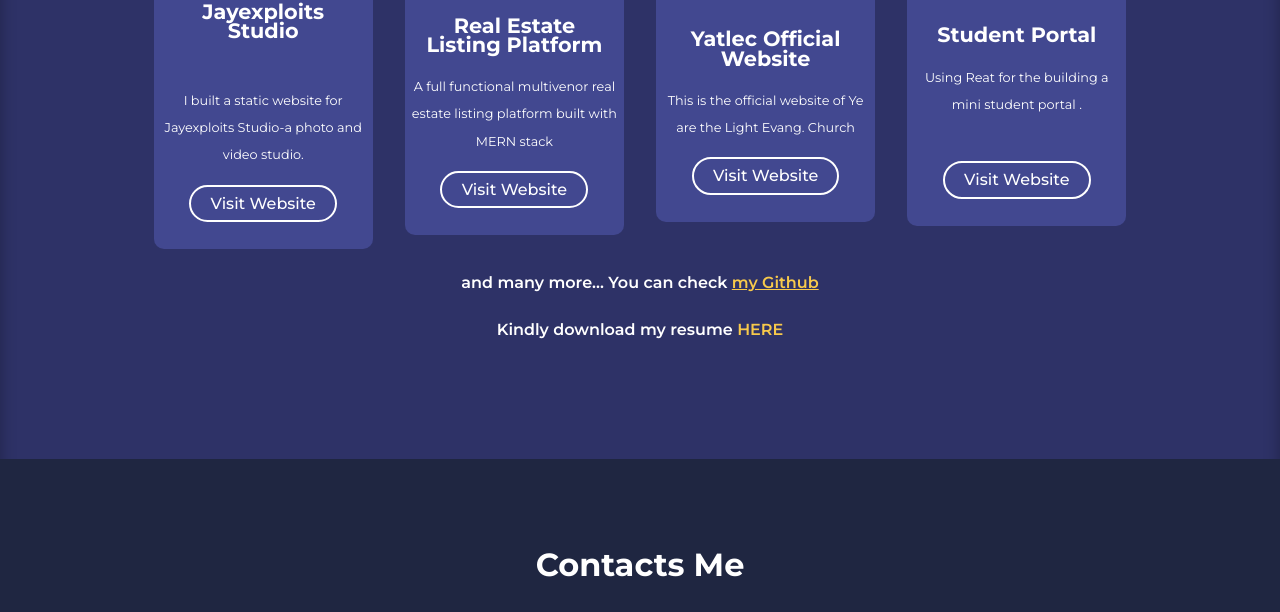
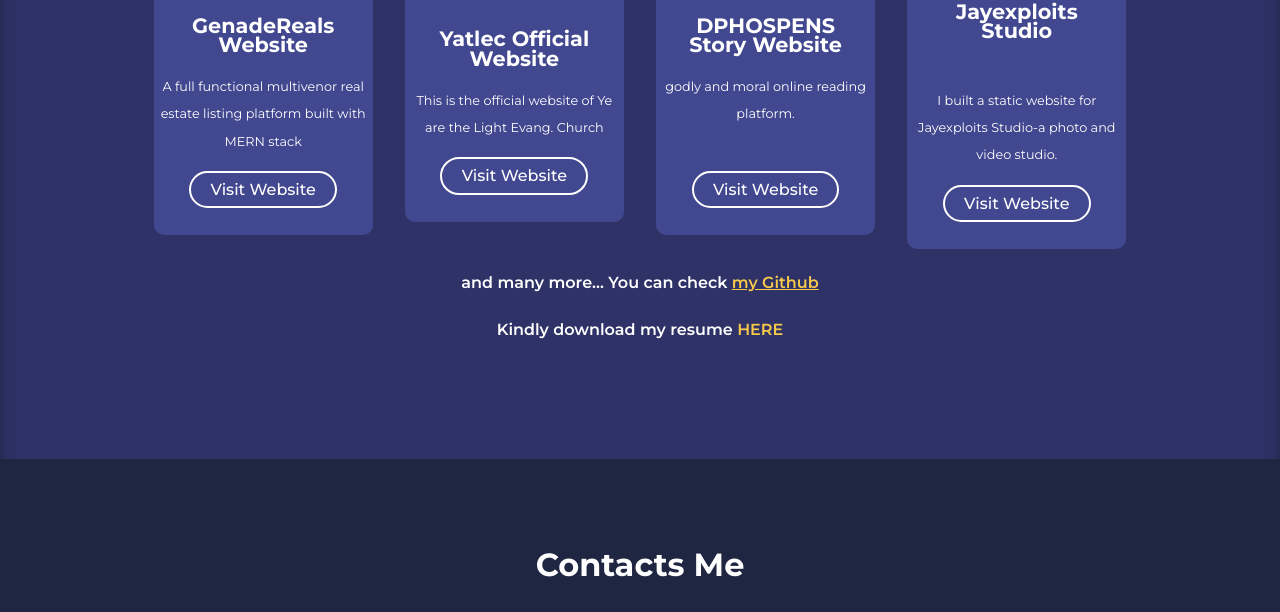
Before and after one commit to JoshBamidele001/My-Portfolio, a plain HTML site: page index.html in a window 1280 px wide. Shown: the part 3421-4033 px from the top of the page. Drawn offline with nearby package versions, Linux system fonts and the light colour scheme; a web font is replaced by a local one.

Commit message:
Updated CV

```diff
--- a/index.html
+++ b/index.html
@@ -170,23 +170,14 @@
         <h2> MY PROJECTS</h2>
             <div class="container projects_container">
 
-                <article class="project">
-                    <div class="project_image">
-                        <img src="./images/20220726_204159.png" alt="">
-                    </div>
-                    <div class="project_info">
-                        <h4>Jayexploits Studio</h4> <br>
-                        <p>I built a static website for Jayexploits Studio-a photo and video studio.</p>
-                        <a href="https://jayexploits-studio.onrender.com/" class="btn project_btn">Visit Website</a>
-                    </div>
-                </article>
+
 
                 <article class="project">
                     <div class="project_image">
                         <img src="./images/real-estate-logo-template_625241-330-removebg-preview.png" alt="">
                     </div>
                     <div class="project_info">
-                        <h4>Real Estate Listing Platform </h4>
+                        <h4>GenadeReals Website </h4>
                         <p>A full functional multivenor real estate listing platform built with MERN stack</p>
                         <a href="https://genadereals.onrender.com" class="btn project_btn">Visit Website</a>
                     </div>
@@ -208,16 +199,27 @@
                         <img src="./images/portal-removebg-preview.png" alt="">
                     </div>
                     <div class="project_info">
-                        <h4>Student Portal</h4>
-                        <p>Using Reat for the building a mini student portal .</p> <br>
-                        <a href="https://github.com/JoshBamidele001/StudentPortalSignUp" class="btn project_btn">Visit Website</a>
+                        <h4>DPHOSPENS Story Website</h4>
+                        <p>godly and moral online reading platform.</p> <br>
+                        <a href="https://github.com/JoshBamidele001/peace-story-web" class="btn project_btn">Visit Website</a>
+                    </div>
+                </article>
+
+                <article class="project">
+                    <div class="project_image">
+                        <img src="./images/20220726_204159.png" alt="">
+                    </div>
+                    <div class="project_info">
+                        <h4>Jayexploits Studio</h4> <br>
+                        <p>I built a static website for Jayexploits Studio-a photo and video studio.</p>
+                        <a href="https://jayexploits-studio.onrender.com/" class="btn project_btn">Visit Website</a>
                     </div>
                 </article>
 
             </div>
 
             <p class="gitp">and many more... You can check <a href="https://github.com/JoshBamidele001">my Github</a></p>
-            <p class="resumeFile">Kindly download my resume <a href="./images/Bamidele Joshua CV.pdf"> HERE </a></p>
+            <p class="resumeFile">Kindly download my resume <a href="./images/Bamidele Joshua-- CV.pdf"> HERE </a></p>
       </section>
 
       <!-- ==========END OF projects ==================== -->
```
Also changed, not shown: 1 other file.
